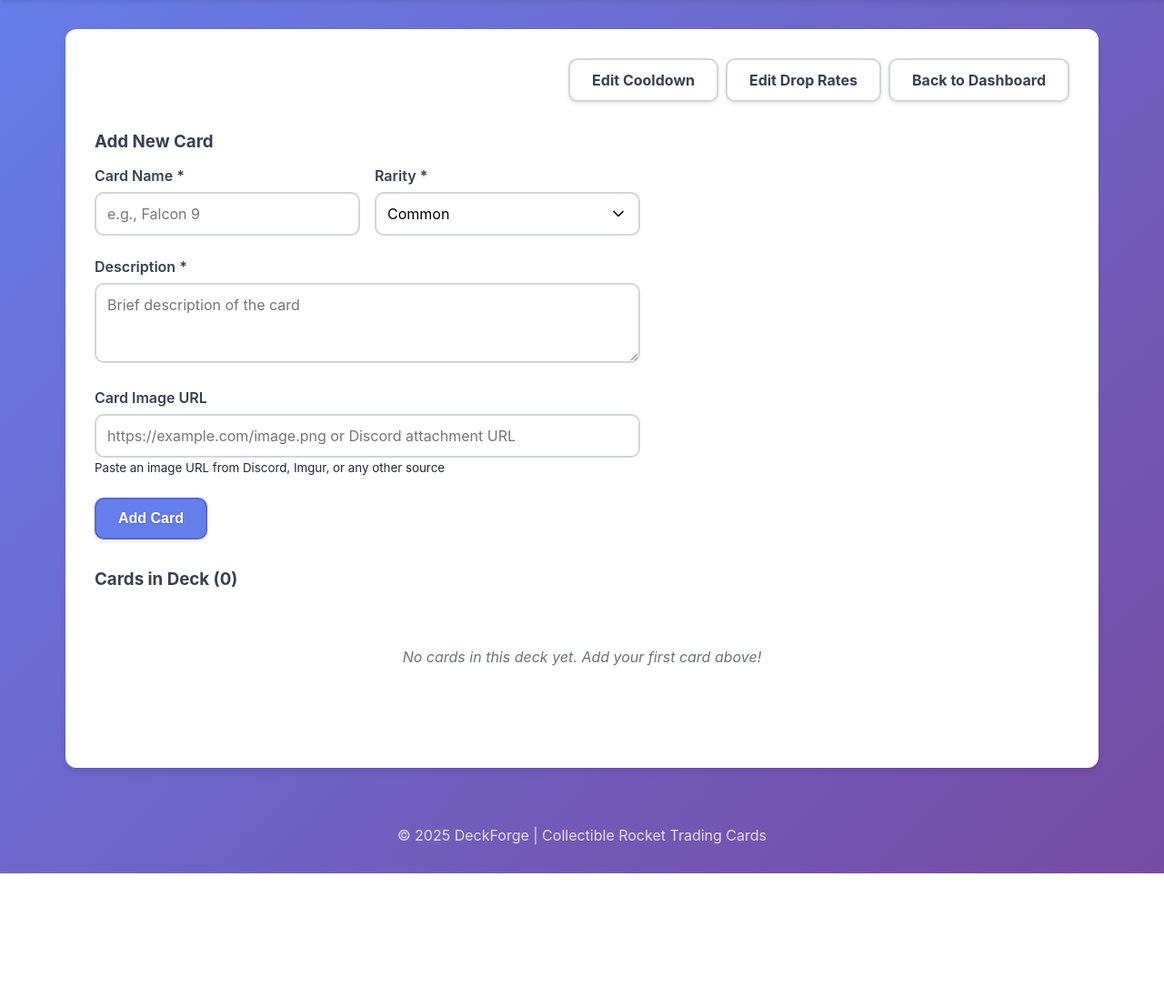
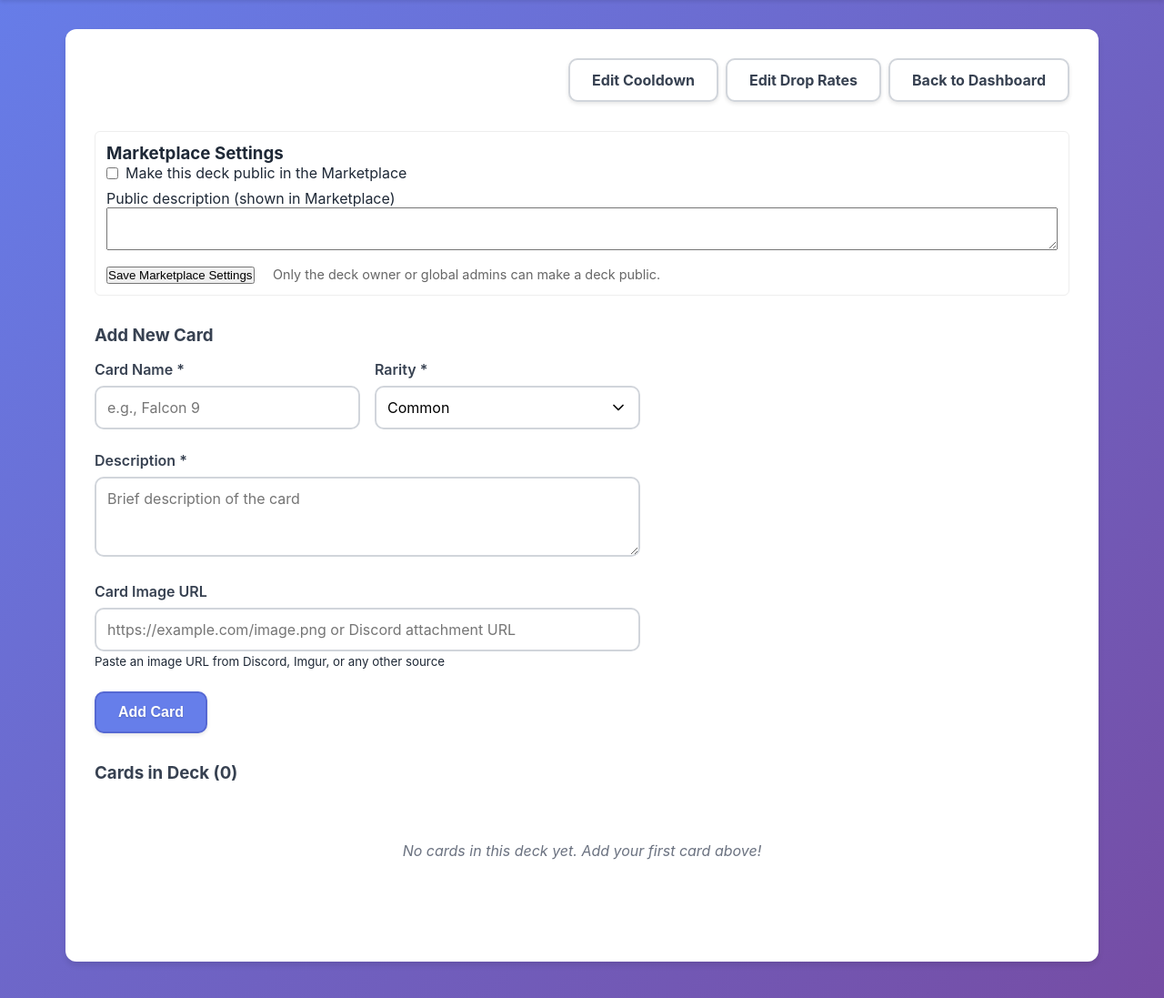
Before and after one commit to Excalium-OG/DeckForge, a FastAPI app: template web/templates/edit_deck.html in a window 1280 px wide. Shown: the part 61-1158 px from the top of the page at 91% size. Before the commit the page ends 1021 px from the top, so only its background shows below. Run offline with FastAPI, Linux system fonts and the light colour scheme; the template is opened without the code that fills it, so the values that code supplies are empty; parts of the project's set-up code (start-up, migrations or seed data) failed here and were passed over.

Commit message:
Update edit_deck.html

```diff
--- a/web/templates/edit_deck.html
+++ b/web/templates/edit_deck.html
@@ -12,6 +12,29 @@
             <a href="/dashboard" class="btn btn-secondary">Back to Dashboard</a>
         </div>
     </div>
+
+<!-- Public Marketplace toggle (insert near deck settings) -->
+<section id="public-settings" style="margin-top:1.25rem; padding:0.75rem; border:1px solid #eee; border-radius:6px;">
+  <h3>Marketplace Settings</h3>
+  <form action="/deck/{{ deck.deck_id }}/set-public" method="post">
+    <div style="display:flex;gap:1rem;align-items:center;">
+      <label style="display:flex;align-items:center;gap:.5rem;">
+        <input type="checkbox" name="is_public" value="1" {% if deck.get('is_public') %}checked{% endif %}>
+        Make this deck public in the Marketplace
+      </label>
+    </div>
+
+    <div style="margin-top:.5rem;">
+      <label for="public_description">Public description (shown in Marketplace)</label><br>
+      <textarea id="public_description" name="public_description" rows="3" style="width:100%;">{{ deck.get('public_description') or '' }}</textarea>
+    </div>
+
+    <div style="margin-top:.75rem;">
+      <button type="submit">Save Marketplace Settings</button>
+      <span style="margin-left:1rem;color:#666;font-size:.9rem;">Only the deck owner or global admins can make a deck public.</span>
+    </div>
+  </form>
+</section>
 
     <div class="section">
         <h3>Add New Card</h3>
```
